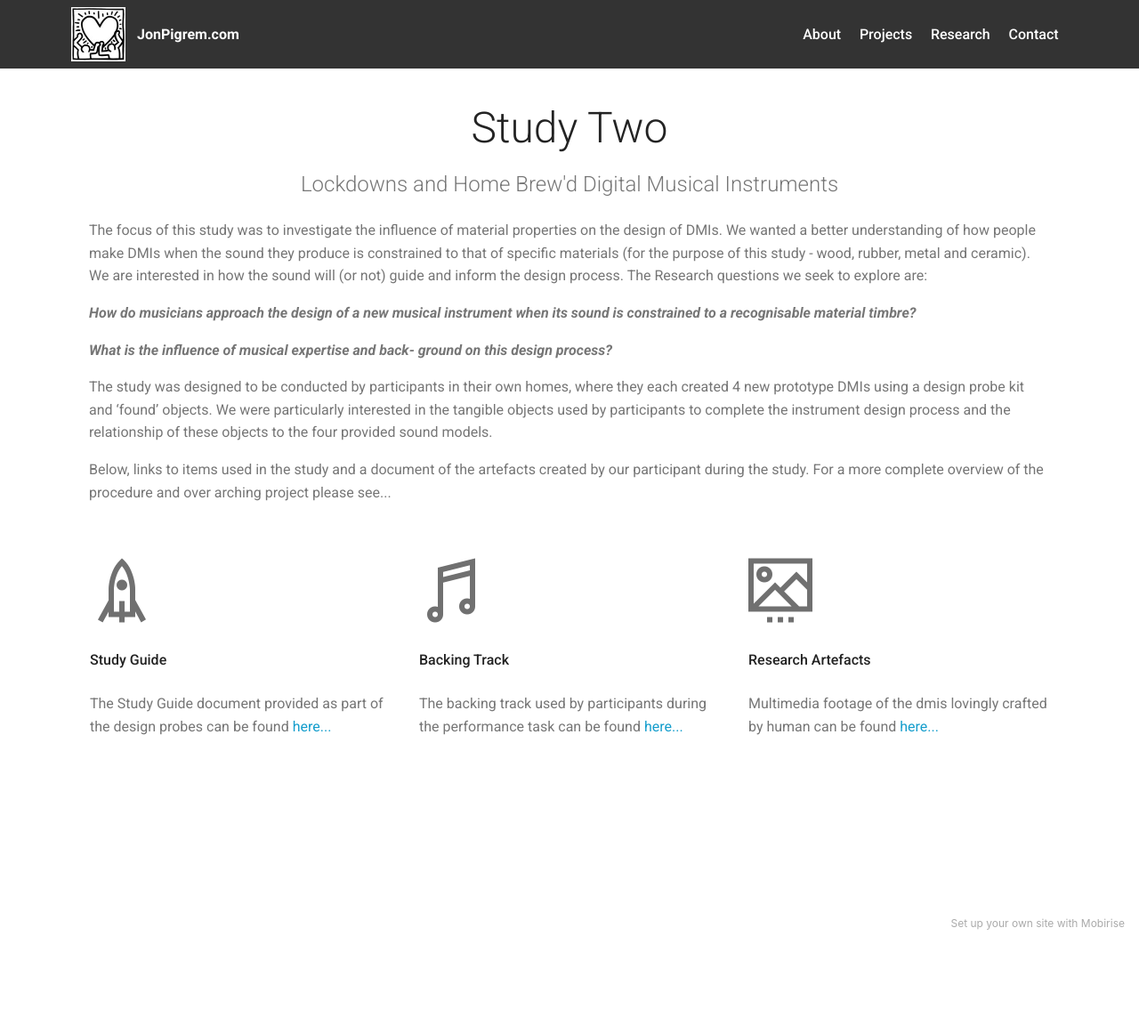
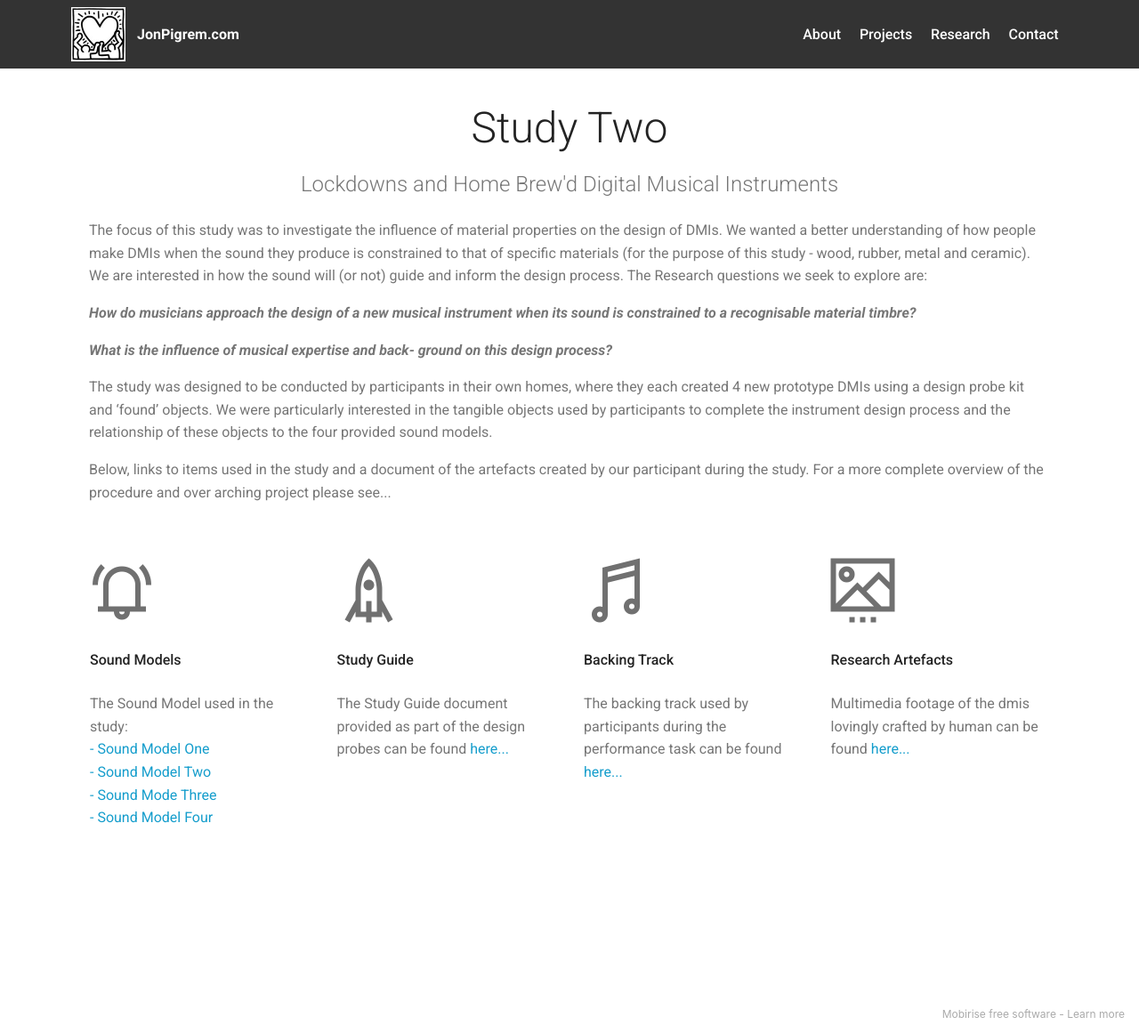
Before and after one commit to JonPigrem/Web, a plain HTML site: page page26.html in a window 1280 px wide. Shown: the whole page at 89% size. Before the commit the page ends 1062 px from the top, so only its background shows below. Drawn offline with Linux system fonts and the light colour scheme; files whose address does not match are found by name.

Commit message:
Add files via upload

```diff
--- a/page26.html
+++ b/page26.html
@@ -12,7 +12,6 @@
 
   <title>StudyTwo</title>
   <link rel="stylesheet" href="assets/web/assets/mobirise-icons2/mobirise2.css">
-  <link rel="stylesheet" href="assets/web/assets/mobirise-icons/mobirise-icons.css">
   <link rel="stylesheet" href="assets/bootstrap/css/bootstrap.min.css">
   <link rel="stylesheet" href="assets/bootstrap/css/bootstrap-grid.min.css">
   <link rel="stylesheet" href="assets/bootstrap/css/bootstrap-reboot.min.css">
@@ -107,40 +106,48 @@
     <div class="container">
         <div class="media-container-row">
 
-            <div class="card p-3 col-12 col-md-6 col-lg-4">
+            <div class="card p-3 col-12 col-md-6 col-lg-3">
+                <div class="card-img pb-3">
+                    <span class="mbr-iconfont mobi-mbri-alert mobi-mbri"></span>
+                </div>
+                <div class="card-box">
+                    <h4 class="card-title py-3 mbr-fonts-style display-7">
+                        Sound Models</h4>
+                    <p class="mbr-text mbr-fonts-style display-7">
+                       The Sound Model used in the study:&nbsp;<br><a href="assets/files/STUDY-GUIDE.pdf" class="text-primary">- Sound Model One</a><br><a href="assets/files/STUDY-GUIDE.pdf" class="text-primary">- Sound Model Two</a><br><a href="assets/files/STUDY-GUIDE.pdf" class="text-primary">- Sound Mode Three</a><br><a href="assets/files/STUDY-GUIDE.pdf" class="text-primary">- Sound Model Four</a></p>
+                </div>
+            </div>
+
+            <div class="card p-3 col-12 col-md-6 col-lg-3">
                 <div class="card-img pb-3">
                     <span class="mbr-iconfont mobi-mbri-rocket mobi-mbri"></span>
                 </div>
                 <div class="card-box">
                     <h4 class="card-title py-3 mbr-fonts-style display-7">
                         Study Guide</h4>
-                    <p class="mbr-text mbr-fonts-style display-7">
-                       The Study Guide document provided as part of the design probes can be found <a href="assets/files/STUDY-GUIDE.pdf" class="text-primary">here...</a></p>
+                    <p class="mbr-text mbr-fonts-style display-7">The Study Guide document provided as part of the design probes can be found <a href="assets/files/STUDY-GUIDE.pdf" class="text-primary">here...</a><br></p>
                 </div>
             </div>
 
-            <div class="card p-3 col-12 col-md-6 col-lg-4">
+            <div class="card p-3 col-12 col-md-6 col-lg-3">
                 <div class="card-img pb-3">
                     <span class="mbr-iconfont mobi-mbri-music mobi-mbri"></span>
                 </div>
                 <div class="card-box">
-                    <h4 class="card-title py-3 mbr-fonts-style display-7">
-                        Backing Track</h4>
-                    <p class="mbr-text mbr-fonts-style display-7">The backing track used by participants during the performance task can be found <a href="assets/files/Do We Speak Sensor? Cultural Constraints of Embodied Interaction.pdf" class="text-primary">here...</a></p>
+                    <h4 class="card-title py-3 mbr-fonts-style display-7">Backing Track</h4>
+                    <p class="mbr-text mbr-fonts-style display-7">The backing track used by participants during the performance task can be found <a href="assets/files/Study_Task_Two_Backing_Track.wav" class="text-primary">here...</a><br></p>
                 </div>
             </div>
 
-            <div class="card p-3 col-12 col-md-6 col-lg-4">
+            <div class="card p-3 col-12 col-md-6 col-lg-3">
                 <div class="card-img pb-3">
                     <span class="mbr-iconfont mobi-mbri-image-slider mobi-mbri"></span>
                 </div>
-                <div class="card-box">
-                    <h4 class="card-title py-3 mbr-fonts-style display-7">Research Artefacts</h4>
+                <div class="card-box mbr-fonts-style">
+                    <h4 class="card-title py-3 display-7">Research Artefacts</h4>
                     <p class="mbr-text mbr-fonts-style display-7">Multimedia footage of the dmis lovingly crafted by human can be found <a href="page29.html" class="text-primary">here...</a></p>
                 </div>
             </div>
-
-
         </div>
     </div>
 </section>
@@ -182,7 +189,7 @@
             </div>
         </div>
     </div>
-</section><section style="background-color: #fff; font-family: -apple-system, BlinkMacSystemFont, 'Segoe UI', 'Roboto', 'Helvetica Neue', Arial, sans-serif; color:#aaa; font-size:12px; padding: 0; align-items: center; display: flex;"><a href="https://mobirise.site/e" style="flex: 1 1; height: 3rem; padding-left: 1rem;"></a><p style="flex: 0 0 auto; margin:0; padding-right:1rem;">Set up your own <a href="https://mobirise.site/y" style="color:#aaa;">site</a> with Mobirise</p></section><script src="assets/popper/popper.min.js"></script>  <script src="assets/web/assets/jquery/jquery.min.js"></script>  <script src="assets/bootstrap/js/bootstrap.min.js"></script>  <script src="assets/tether/tether.min.js"></script>  <script src="assets/smoothscroll/smooth-scroll.js"></script>  <script src="assets/dropdown/js/nav-dropdown.js"></script>  <script src="assets/dropdown/js/navbar-dropdown.js"></script>  <script src="assets/touchswipe/jquery.touch-swipe.min.js"></script>  <script src="assets/theme/js/script.js"></script>
+</section><section style="background-color: #fff; font-family: -apple-system, BlinkMacSystemFont, 'Segoe UI', 'Roboto', 'Helvetica Neue', Arial, sans-serif; color:#aaa; font-size:12px; padding: 0; align-items: center; display: flex;"><a href="https://mobirise.site/g" style="flex: 1 1; height: 3rem; padding-left: 1rem;"></a><p style="flex: 0 0 auto; margin:0; padding-right:1rem;">Mobirise free software - <a href="https://mobirise.site/n" style="color:#aaa;">Learn more</a></p></section><script src="assets/popper/popper.min.js"></script>  <script src="assets/web/assets/jquery/jquery.min.js"></script>  <script src="assets/bootstrap/js/bootstrap.min.js"></script>  <script src="assets/tether/tether.min.js"></script>  <script src="assets/smoothscroll/smooth-scroll.js"></script>  <script src="assets/dropdown/js/nav-dropdown.js"></script>  <script src="assets/dropdown/js/navbar-dropdown.js"></script>  <script src="assets/touchswipe/jquery.touch-swipe.min.js"></script>  <script src="assets/theme/js/script.js"></script>
 
 
 </body>
```
